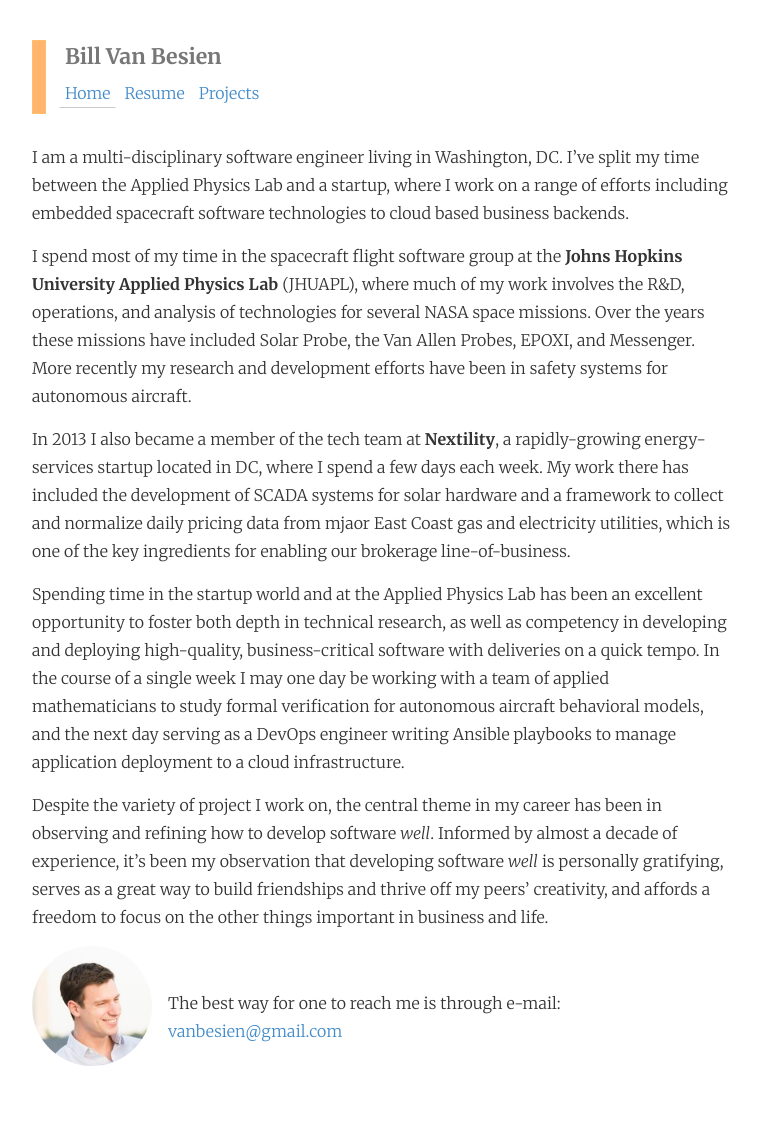
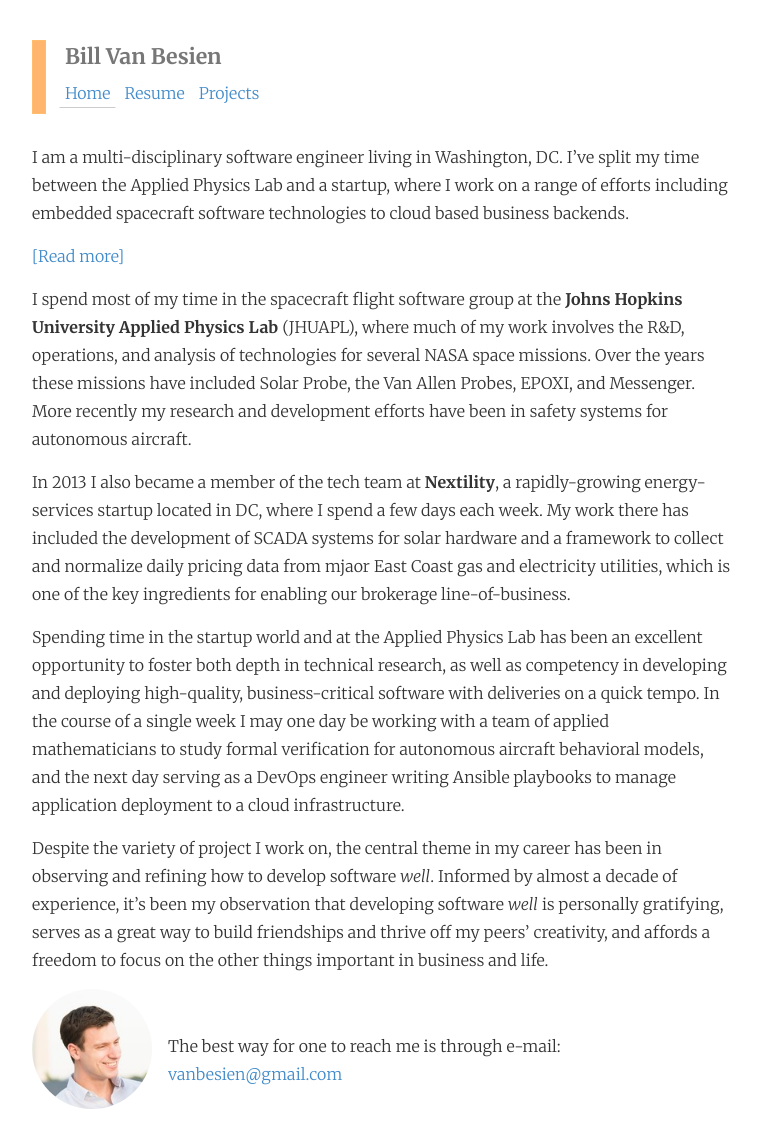
Before and after one commit to billvb/billvb.github.io, a Jekyll site: the page built from index.md, in a window 1280 px wide. Shown: the whole page, without its empty margins (38-799 px from the left). Built offline with Jekyll 4.4.1, drawn with Linux system fonts in a browser that asks for light colours; nearby versions of some CDN libraries; before the commit the page ends 1082 px from its top, so only the background shows below that.

Commit message:
Update index.md

```diff
--- a/index.md
+++ b/index.md
@@ -4,6 +4,8 @@ layout: base
 ---
 
 I am a multi-disciplinary software engineer living in Washington, DC. I've split my time between the Applied Physics Lab and a startup, where I work on a range of efforts including embedded spacecraft software technologies to cloud based business backends.
+
+<a id="read_more_link" href="#">[Read more]</a>
 
 <span class="read_more_content">
 I spend most of my time in the spacecraft flight software group at the **Johns Hopkins University Applied Physics Lab** (JHUAPL), where much of my work involves the R&amp;D, operations, and analysis of technologies for several NASA space missions. Over the years these missions have included Solar Probe, the Van Allen Probes, EPOXI, and Messenger. More recently my research and development efforts have been in safety systems for autonomous aircraft.
```
